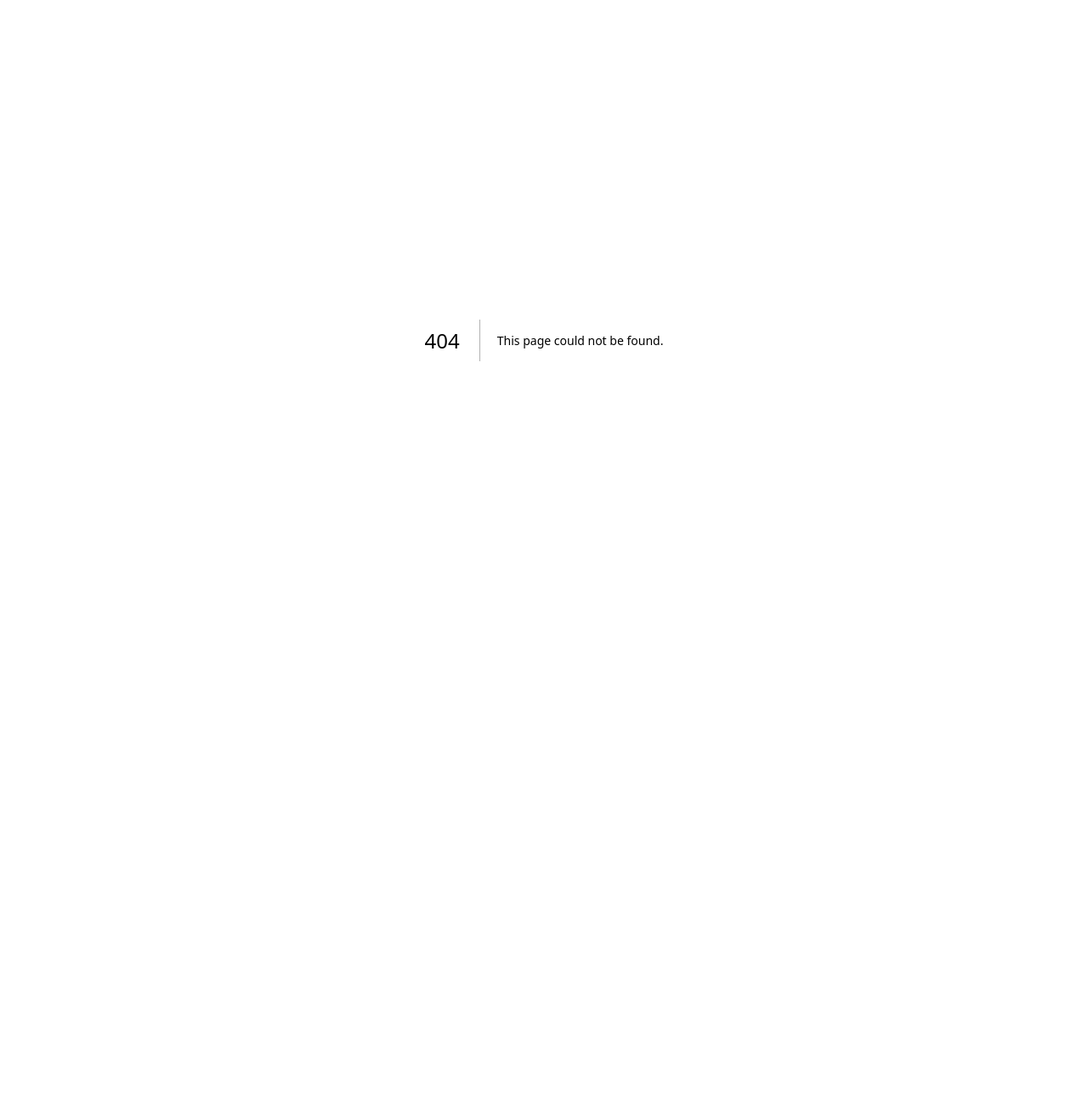
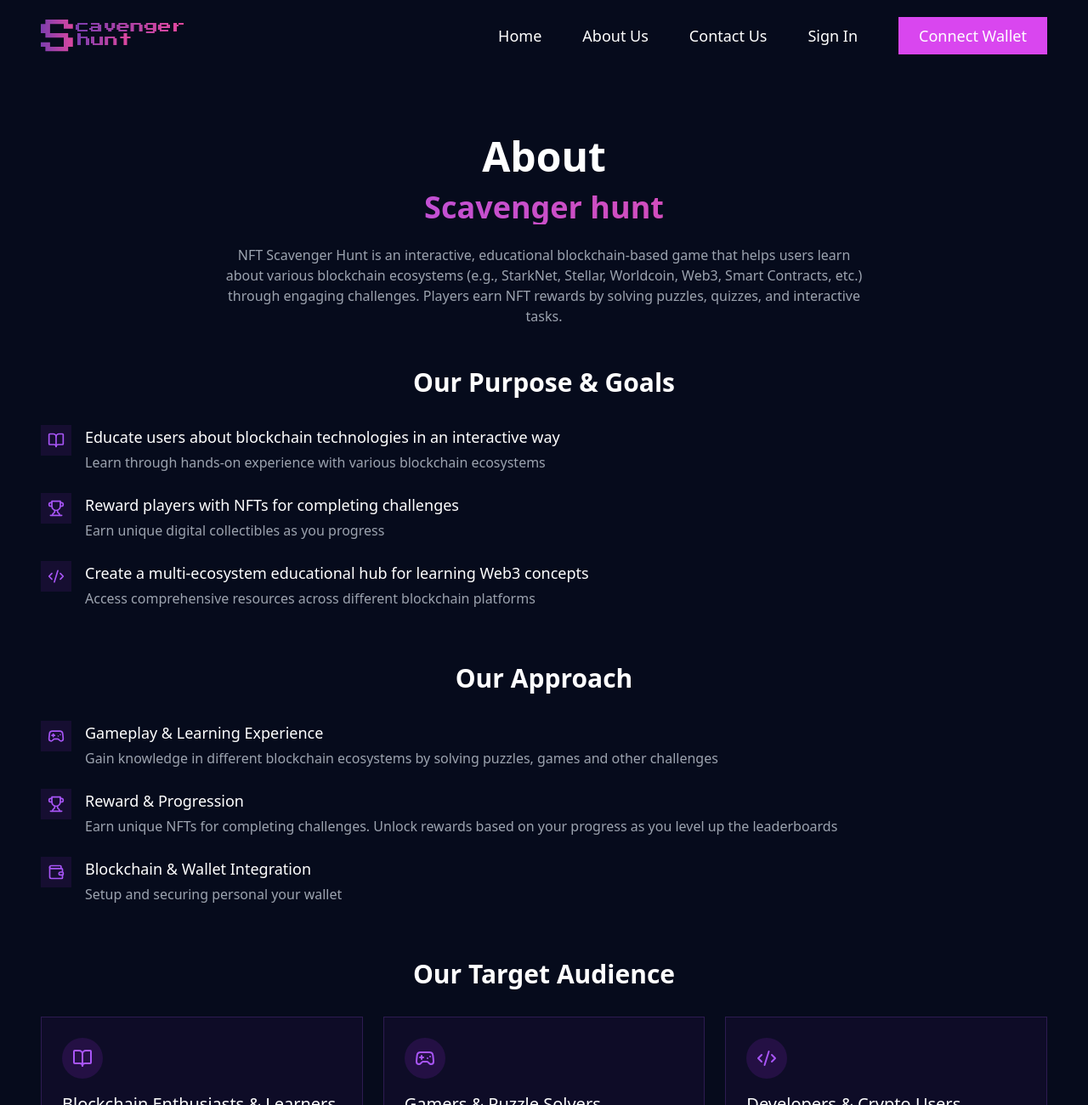
Before and after one commit to Favvie/scavenger-hunt-frontend, a Next.js app: page /about-us in a window 1280 px wide. Before the commit this address had no page. Shown: the top 1300 px of the page at 85% size. Before the commit the page ends 800 px from the top, so only its background shows below. Built offline with nearby package versions, Linux system fonts and the light colour scheme.

Commit message:
`Update import paths and styles in Navbar and page components`

```diff
--- /dev/null
+++ b/app/(root)/about-us/page.jsx
@@ -0,0 +1,120 @@
+import { Users, Gamepad2, Code2, BookOpen, Trophy, Wallet } from 'lucide-react';
+import SubHeadingCenter from '@/components/SubHeadingCenter';
+import TextWithIcon from '@/components/TextWithIcon';
+import TargetAudienceCard from '@/components/TargetAudienceCard';
+
+const purposeAndGoals = [
+    {
+        icon: BookOpen,
+        heading: 'Educate users about blockchain technologies in an interactive way',
+        text: 'Learn through hands-on experience with various blockchain ecosystems'
+    },
+    {
+        icon: Trophy,
+        heading: 'Reward players with NFTs for completing challenges',
+        text: 'Earn unique digital collectibles as you progress'
+    },
+    {
+        icon: Code2,
+        heading: 'Create a multi-ecosystem educational hub for learning Web3 concepts',
+        text: 'Access comprehensive resources across different blockchain platforms'
+    }
+];
+
+const approach = [
+    {
+        icon: Gamepad2,
+        heading: 'Gameplay & Learning Experience',
+        text: 'Gain knowledge in different blockchain ecosystems by solving puzzles, games and other challenges'
+    },
+    {
+        icon: Trophy,
+        heading: 'Reward & Progression',
+        text: 'Earn unique NFTs for completing challenges. Unlock rewards based on your progress as you level up the leaderboards'
+    },
+    {
+        icon: Wallet,
+        heading: 'Blockchain & Wallet Integration',
+        text: 'Setup and securing personal your wallet'
+    }
+];
+
+const targetAudience = [
+    {
+        icon: BookOpen,
+        title: 'Blockchain Enthusiasts & Learners',
+        description: 'People who want to understand different blockchain ecosystems'
+    },
+    {
+        icon: Gamepad2,
+        title: 'Gamers & Puzzle Solvers',
+        description: 'Those who enjoy interactive and challenging experiences'
+    },
+    {
+        icon: Code2,
+        title: 'Developers & Crypto Users',
+        description: 'Technical users looking to expand their blockchain knowledge'
+    }
+];
+
+const AboutUs = () => {
+    return (
+        <div className='px-4 py-40 min-h-screen bg-[#060B1C] md:px-8 lg:px-12'>
+            <div className='mx-auto max-w-7xl'>
+                <div className='mb-12 text-center'>
+                    <h1 className='mb-4 text-4xl font-bold text-white md:text-5xl'>About</h1>
+                    <h2 className='mb-6 text-3xl font-bold text-transparent bg-clip-text bg-gradient-to-r from-purple-500 to-pink-500 md:text-4xl'>Scavenger hunt</h2>
+                    <p className='mx-auto max-w-3xl text-gray-400'>
+                        NFT Scavenger Hunt is an interactive, educational blockchain-based game that helps users learn about
+                        various blockchain ecosystems (e.g., StarkNet, Stellar, Worldcoin, Web3, Smart Contracts, etc.) through
+                        engaging challenges. Players earn NFT rewards by solving puzzles, quizzes, and interactive tasks.
+                    </p>
+                </div>
+
+                <section className='mb-16'>
+                    <SubHeadingCenter text='Our Purpose & Goals' />
+                    <div className='space-y-6'>
+                        {purposeAndGoals.map((item, index) => (
+                            <TextWithIcon
+                                key={index}
+                                icon={item.icon}
+                                heading={item.heading}
+                                text={item.text}
+                            />
+                        ))}
+                    </div>
+                </section>
+
+                <section className='mb-16'>
+                    <SubHeadingCenter text='Our Approach' />
+                    <div className='space-y-6'>
+                        {approach.map((item, index) => (
+                            <TextWithIcon
+                                key={index}
+                                icon={item.icon}
+                                heading={item.heading}
+                                text={item.text}
+                            />
+                        ))}
+                    </div>
+                </section>
+
+                <section className='mb-16'>
+                    <SubHeadingCenter text='Our Target Audience' />
+                    <div className='grid grid-cols-1 gap-6 md:grid-cols-2 lg:grid-cols-3'>
+                        {targetAudience.map((item, index) => (
+                            <TargetAudienceCard
+                                key={index}
+                                icon={item.icon}
+                                title={item.title}
+                                description={item.description}
+                            />
+                        ))}
+                    </div>
+                </section>
+            </div>
+        </div>
+    );
+};
+
+export default AboutUs;
--- /dev/null
+++ b/app/(root)/contact-us/page.jsx
@@ -0,0 +1,75 @@
+import { Phone, Home, Mail, Calendar } from 'lucide-react';
+import SubHeadingCenter from '@/components/SubHeadingCenter';
+
+const contactMethods = [
+  {
+    icon: Mail,
+    title: 'Email',
+    content: 'scavengerhunt@gmail.com',
+    description: 'For general inquiries and support'
+  },
+  {
+    icon: Phone,
+    title: 'Phone',
+    content: '+1 (555) 123-4567',
+    description: 'People who want to understand different blockchain ecosystems'
+  },
+  {
+    icon: Home,
+    title: 'Address',
+    content: '123 Blockchain Street, Crypto Valley',
+    description: 'Those who enjoy interactive and challenging experiences'
+  },
+  {
+    icon: Calendar,
+    title: 'Schedule an appointment',
+    content: 'Click here to view our calendar',
+    description: 'Book a time to discuss your needs'
+  }
+];
+
+const ContactMethodCard = ({ icon: Icon, title, content, description }) => {
+  return (
+    <div className='p-6 rounded-lg border transition-all border-purple-500/20 bg-purple-900/10 hover:bg-purple-900/20'>
+      <div className='flex justify-center items-center mb-4 w-12 h-12 rounded-full bg-purple-900/30'>
+        <Icon className='w-6 h-6 text-purple-500' />
+      </div>
+      <h3 className='mb-2 text-xl font-medium text-white'>{title}</h3>
+      <p className='mb-2 text-purple-400'>{content}</p>
+      <p className='text-sm text-gray-400'>{description}</p>
+    </div>
+  );
+};
+
+const ContactUs = () => {
+  return (
+    <div className='min-h-screen bg-[#060B1C] px-4 py-40 md:px-8 lg:px-12'>
+      <div className='mx-auto max-w-7xl'>
+        <div className='mb-12 text-center'>
+          <h1 className='mb-4 text-4xl font-bold text-white md:text-5xl'>Contact us</h1>
+          <h2 className='mb-6 text-3xl font-bold text-transparent bg-clip-text bg-gradient-to-r from-purple-500 to-pink-500 md:text-4xl'>How can we help?</h2>
+          <p className='text-gray-400'>
+            Have specific questions? <a href='#faq' className='text-purple-500 hover:text-purple-400'>View our frequently asked questions section</a>
+          </p>
+        </div>
+
+        <section className='mb-16'>
+          <SubHeadingCenter text='Contact Methods' />
+          <div className='grid grid-cols-1 gap-6 md:grid-cols-2 lg:grid-cols-4'>
+            {contactMethods.map((method, index) => (
+              <ContactMethodCard
+                key={index}
+                icon={method.icon}
+                title={method.title}
+                content={method.content}
+                description={method.description}
+              />
+            ))}
+          </div>
+        </section>
+      </div>
+    </div>
+  );
+};
+
+export default ContactUs;
--- a/app/(root)/page.js
+++ b/app/(root)/page.js
@@ -1,6 +1,6 @@
 import HeroSection from "@/components/homepage/HeroSection";
-import FeatureChallenges from "../components/homepage/FeaturedChallenges";
-import Testimonial from "../components/homepage/Testimonial"
+import FeatureChallenges from "@/components/homepage/FeaturedChallenges";
+import Testimonial from "@/components/homepage/Testimonial"
 
 export default function Home() {
   return (
@@ -9,7 +9,7 @@ export default function Home() {
         <HeroSection />
         <div className="w-full min-h-full bg-black pb-[40px]" >
           <FeatureChallenges />
-          <Testimonial  />
+          <Testimonial />
         </div>
       </div>
 
--- /dev/null
+++ b/components/SubHeadingCenter.jsx
@@ -0,0 +1,9 @@
+const SubHeadingCenter = ({ text }) => {
+  return (
+    <h2 className="mb-8 text-2xl font-semibold text-center text-white md:text-3xl">
+      {text}
+    </h2>
+  );
+};
+
+export default SubHeadingCenter;
--- /dev/null
+++ b/components/TargetAudienceCard.jsx
@@ -0,0 +1,13 @@
+const TargetAudienceCard = ({ icon: Icon, title, description }) => {
+  return (
+    <div className="p-6 rounded-lg border border-purple-500/20 bg-purple-900/10 hover:bg-purple-900/20 transition-all">
+      <div className="w-12 h-12 rounded-full bg-purple-900/30 flex items-center justify-center mb-4">
+        <Icon className="w-6 h-6 text-purple-500" />
+      </div>
+      <h3 className="text-xl text-white font-medium mb-2">{title}</h3>
+      <p className="text-gray-400">{description}</p>
+    </div>
+  );
+};
+
+export default TargetAudienceCard;
--- /dev/null
+++ b/components/TextWithIcon.jsx
@@ -0,0 +1,15 @@
+const TextWithIcon = ({ icon: Icon, heading, text }) => {
+  return (
+    <div className="flex items-start gap-4 mb-6">
+      <div className="p-2 rounded-lg bg-purple-900/20">
+        <Icon className="w-5 h-5 text-purple-500" />
+      </div>
+      <div>
+        <h3 className="text-lg text-white font-medium mb-1">{heading}</h3>
+        <p className="text-gray-400">{text}</p>
+      </div>
+    </div>
+  );
+};
+
+export default TextWithIcon;
--- a/components/homepage/Navbar.jsx
+++ b/components/homepage/Navbar.jsx
@@ -7,7 +7,7 @@ const Navbar = () => {
   const [isOpen, setIsOpen] = useState(false);
 
   return (
-    <nav className="w-full fixed top-0 left-0 bg-transparent px-6 md:px-12 py-5 flex items-center justify-between z-50">
+    <nav className="flex fixed top-0 left-0 z-50 justify-between items-center px-6 py-5 w-full bg-transparent md:px-12">
       {/* Logo */}
       <Link href="/" className="flex items-center">
         <Image
@@ -19,17 +19,17 @@ const Navbar = () => {
       </Link>
 
       {/* Desktop Menu */}
-      <div className="hidden md:flex items-center space-x-12 text-lg text-white">
-        <Link href="#" className="hover:text-pink-500">
+      <div className="hidden items-center space-x-12 text-lg text-white md:flex">
+        <Link href="/" className="hover:text-pink-500">
           Home
         </Link>
-        <Link href="#" className="hover:text-pink-500">
+        <Link href="/about-us" className="hover:text-pink-500">
           About Us
         </Link>
-        <Link href="#" className="hover:text-pink-500">
+        <Link href="/contact-us" className="hover:text-pink-500">
           Contact Us
         </Link>
-        <Link href="#" className="hover:text-pink-500 mr-4">
+        <Link href="#" className="mr-4 hover:text-pink-500">
           Sign In
         </Link>
         <button className="px-6 py-2 bg-[#d946ef] text-white rounded-lg hover:bg-[#c084fc] transition-all">
@@ -47,7 +47,7 @@ const Navbar = () => {
 
       {/* Mobile Menu */}
       {isOpen && (
-        <div className="absolute top-16 left-0 w-full bg-black bg-opacity-95 flex flex-col items-center space-y-4 p-6 md:hidden">
+        <div className="flex absolute left-0 top-16 flex-col items-center p-6 space-y-4 w-full bg-black bg-opacity-95 md:hidden">
           <Link href="#" className="text-lg text-white hover:text-pink-500">
             Home
           </Link>
```
Also changed, not shown: 1 other file (tests, documents, lock files or other folders).
